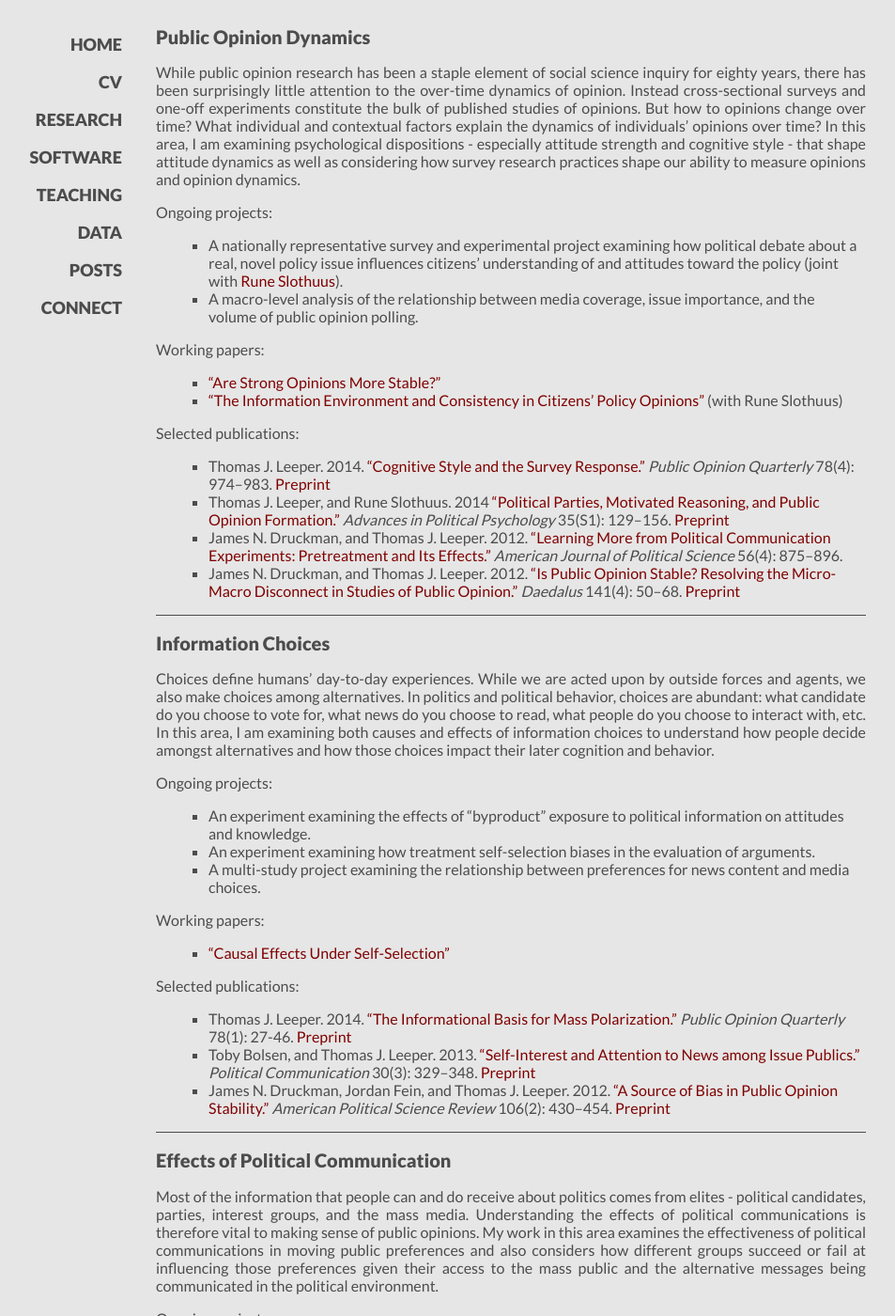
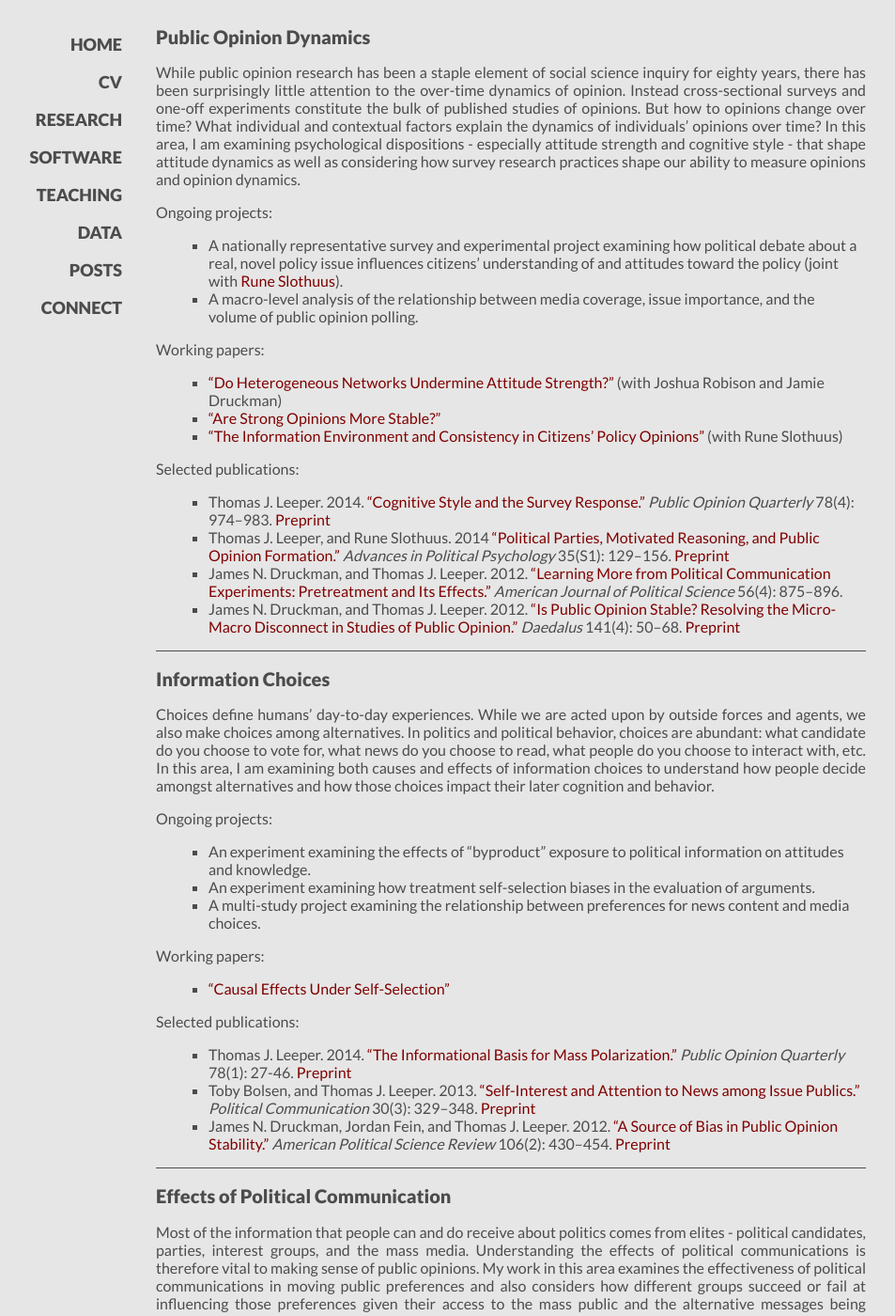
Before and after one commit to leeper/leeper.github.io, a Jekyll site: the page built from research.md, in a window 1280 px wide and 1400 px high. Shown: the whole window at 94% size, without its empty margins (96-1049 px from the left). Built offline with Jekyll 4.4.1, drawn with Linux system fonts in a browser that asks for light colours; some web fonts are replaced; Markdown is read by kramdown in place of the engine named in the settings; some of the changed text lies outside the part shown.

Commit message:
add papers to research page

```diff
--- a/research.md
+++ b/research.md
@@ -15,6 +15,7 @@
 
 Working papers:
 
+* [&ldquo;Do Heterogeneous Networks Undermine Attitude Strength?&rdquo;]({{ page.papers }}HeterogeneousNetworks.pdf) (with Joshua Robison and Jamie Druckman)
 * [&ldquo;Are Strong Opinions More Stable?&rdquo;]({{ page.papers }}AreStrongOpinionsMoreStable.pdf)
 * [&ldquo;The Information Environment and Consistency in Citizens' Policy Opinions&rdquo;]({{ page.papers }}OpinionConsistency.pdf) (with Rune Slothuus)
 
@@ -58,6 +59,7 @@
 
 Working papers:
 
+* [&ldquo;Can Citizens Be Framed? How Information, Not Emphasis, Changes Opinoins&rdquo;]({{ page.papers}}CanCitizensBeFramed.pf) (with Rune Slothuus)
 * [&ldquo;Interest Groups and Political Attitudes&rdquo;]({{ page.papers }}InterestGroupsAndPoliticalAttitudes.pdf)
 
 Selected publications:
```
